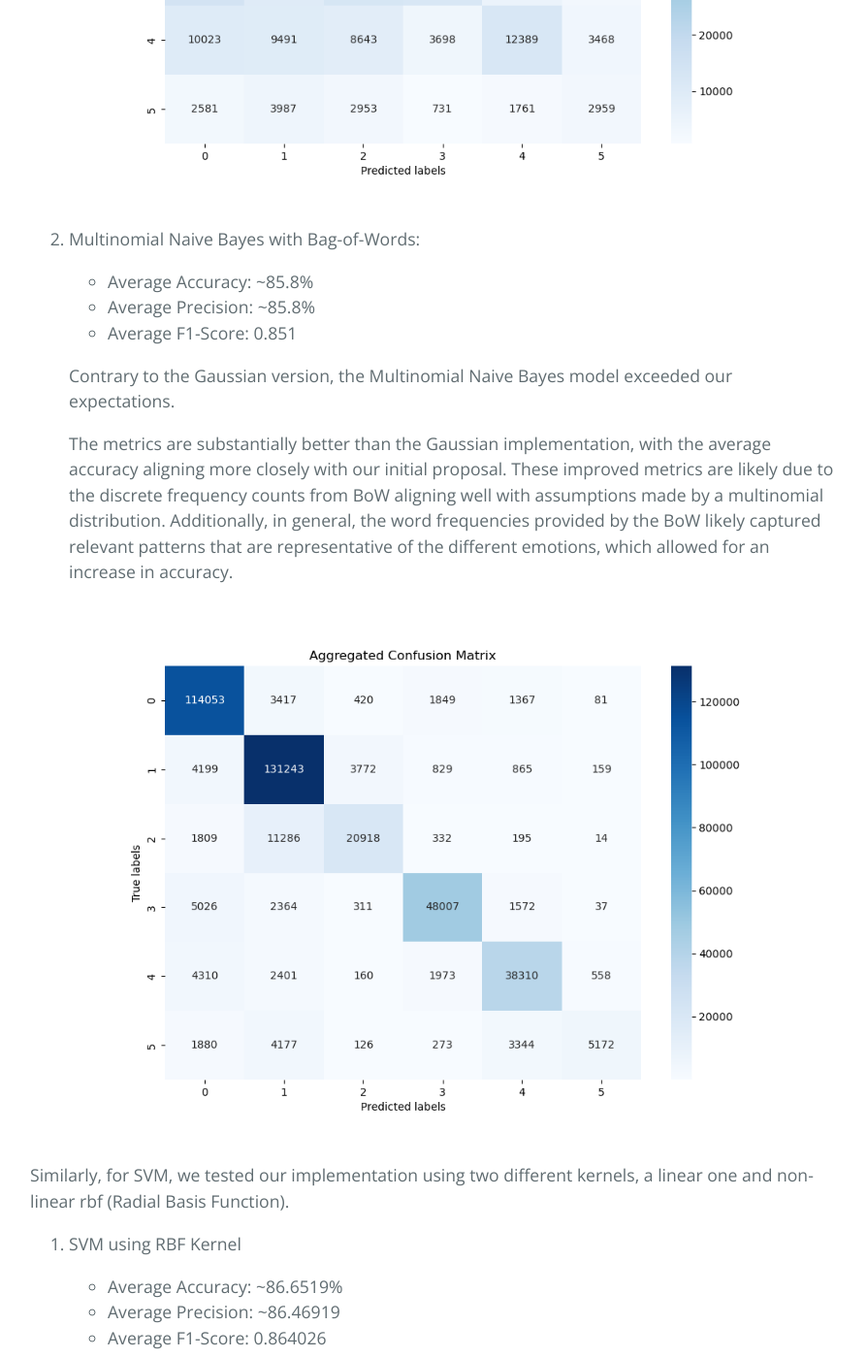
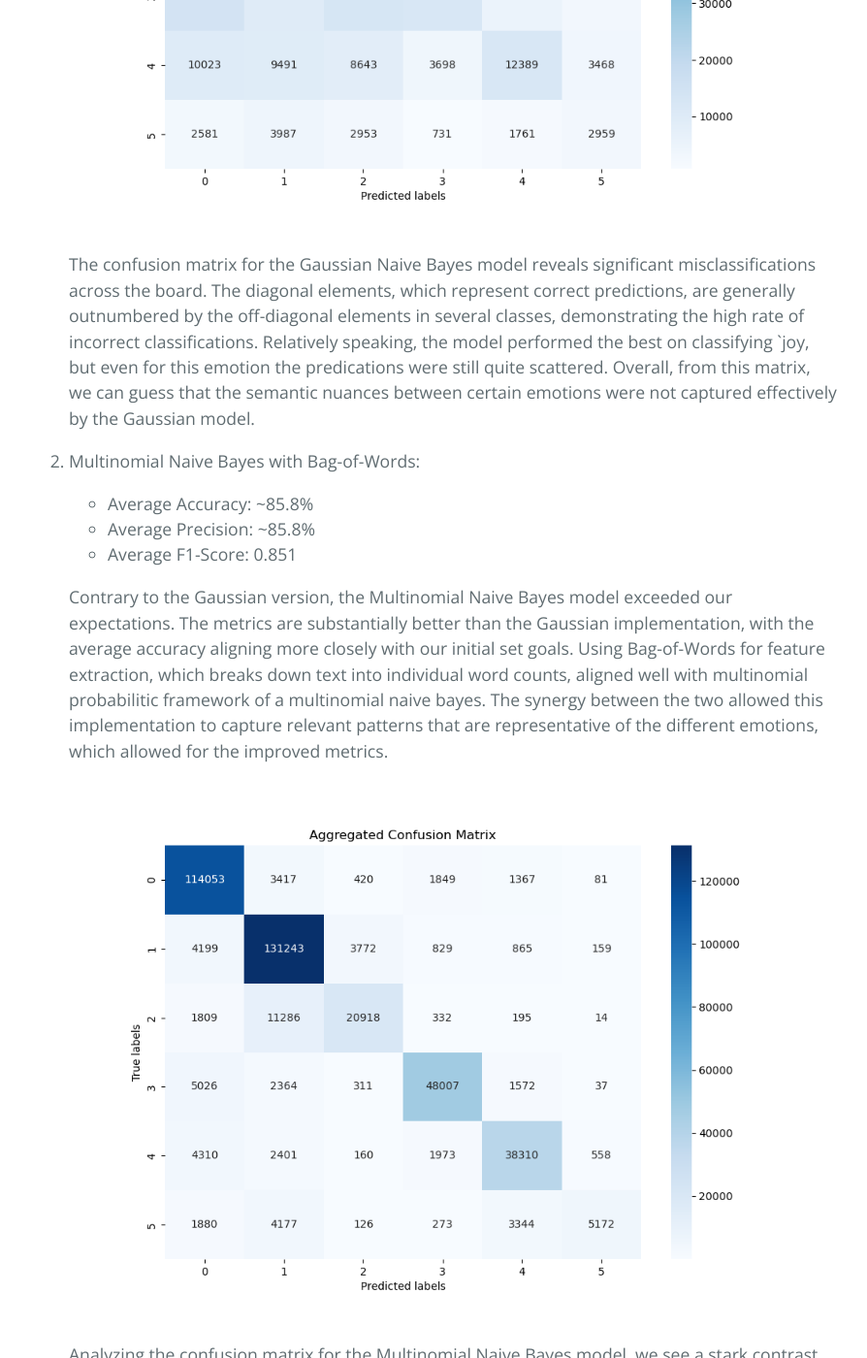
Before and after one commit to irausch25/CS4641-Project, a Jekyll site: the page built from index.md, in a window 1280 px wide and 1400 px high, scrolled down 6163 px. Shown: the whole window at 97% size, without its empty margins (193-1087 px from the left). Built offline with Jekyll 4.4.1, drawn with Linux system fonts in a browser that asks for light colours; some of the changed text lies outside the part shown.

Commit message:
Finish naive bayes

```diff
--- a/index.md
+++ b/index.md
@@ -95,7 +95,7 @@ Building on these ideas, our planned performance ranking based on the 3 quantiti
 
 # Results and Discussion:
 
-As stated before, we implemented 2 different versions of Naive Bayes.
+As stated before, we implemented 2 different versions of Naive Bayes, each using different feature extractions methods.
 
 1. Gaussian Naive Bayes with Word2Vec:
 
@@ -107,17 +107,19 @@ As stated before, we implemented 2 different versions of Naive Bayes.
 
    ![alt text](plots/GuassianNBconfusion.png)
 
+   The confusion matrix for the Gaussian Naive Bayes model reveals significant misclassifications across the board. The diagonal elements, which represent correct predictions, are generally outnumbered by the off-diagonal elements in several classes, demonstrating the high rate of incorrect classifications. Relatively speaking, the model performed the best on classifying `joy, but even for this emotion the predications were still quite scattered. Overall, from this matrix, we can guess that the semantic nuances between certain emotions were not captured effectively by the Gaussian model.
+
 2. Multinomial Naive Bayes with Bag-of-Words:
 
    - Average Accuracy: ~85.8%
    - Average Precision: ~85.8%
    - Average F1-Score: 0.851
 
-   Contrary to the Gaussian version, the Multinomial Naive Bayes model exceeded our expectations.
-
-   The metrics are substantially better than the Gaussian implementation, with the average accuracy aligning more closely with our initial proposal. These improved metrics are likely due to the discrete frequency counts from BoW aligning well with assumptions made by a multinomial distribution. Additionally, in general, the word frequencies provided by the BoW likely captured relevant patterns that are representative of the different emotions, which allowed for an increase in accuracy.
+   Contrary to the Gaussian version, the Multinomial Naive Bayes model exceeded our expectations. The metrics are substantially better than the Gaussian implementation, with the average accuracy aligning more closely with our initial set goals. Using Bag-of-Words for feature extraction, which breaks down text into individual word counts, aligned well with multinomial probabilitic framework of a multinomial naive bayes. The synergy between the two allowed this implementation to capture relevant patterns that are representative of the different emotions, which allowed for the improved metrics.
 
    ![alt text](plots/MultinomialNBconfusion.png)
+
+   Analyzing the confusion matrix for the Multinomial Naive Bayes model, we see a stark contrast to the Gaussian variant. The diagonal elements, indicating correct classifications, are more prominent across all emotional categories, which suggests the model was able discern between different emotions effectively. Notably, the precision for the sadness (0) and joy (1) were particularly high However, there is room for improvement in correctly classifying less frequent emotions, such as love (2) and surprise (5). From the matrix, we can see that the model still confuses them with other emotions, espcially surprise.
 
 Similarly, for SVM, we tested our implementation using two different kernels, a linear one and non-linear rbf (Radial Basis Function).
 
```
